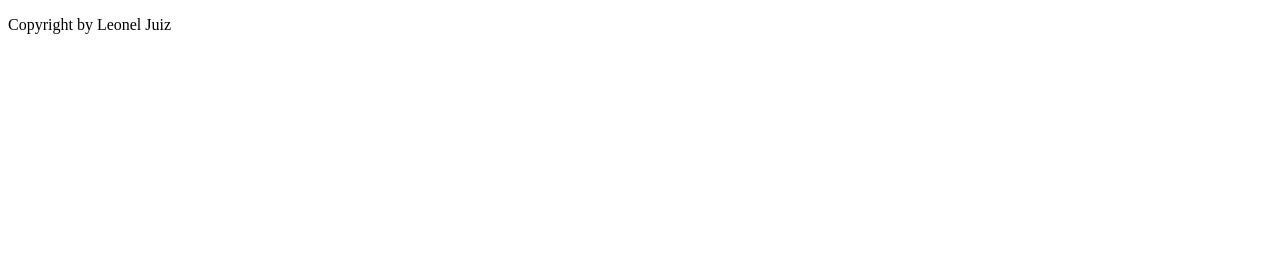
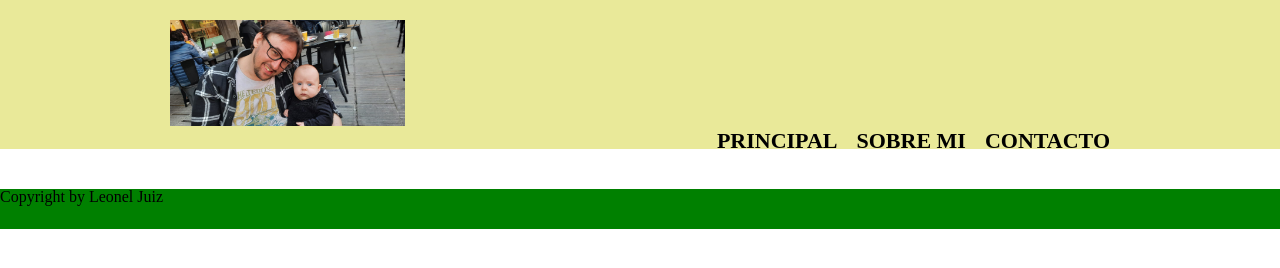
Before and after one commit to Atharindamel/Pagina-presentacion, a plain HTML site: page index.html in a window 1280 px wide. Drawn offline with Linux system fonts and the light colour scheme.

Commit message:
Actualizada, creada carpeta de imágenes, creada sección sobre mi

```diff
--- /dev/null
+++ b/about-me.css
@@ -0,0 +1,32 @@
+.caja{
+    width: 940px;
+    position: relative;
+    margin: 0 auto;
+}
+
+nav{
+    position: absolute;
+    top: 110px;
+    right: 0px;
+}
+
+nav li{
+    display: inline;
+    margin: 0 0 0 15px;
+}
+
+nav a{
+    text-transform: uppercase;
+    color: #000000;
+    font-weight: bold;
+    font-size: 22px;
+    text-decoration: none;
+}
+
+body{
+    background-image:url(imagenes/WhatsApp\ Image\ 2021-10-19\ at\ 20.54.43\ \(1\).jpeg);
+}
+
+main{
+    color: beige;
+}
--- a/index.html
+++ b/index.html
@@ -4,9 +4,28 @@
     <meta charset="UTF-8">
     <meta http-equiv="X-UA-Compatible" content="IE=edge">
     <meta name="viewport" content="width=device-width, initial-scale=1.0">
-    <title>Leonel Juiz</title>
+    <link rel="stylesheet" href="reset.css">
+    <link rel="stylesheet" href="style.css">
+    <title>Leonel Juiz - Portafolio</title>
 </head>
 <body>
+    <header>
+        <div class="caja">
+            <h1><img src="imagenes/WhatsApp Image 2021-10-19 at 20.54.43 (1).jpeg" id="imagen-portada"></h1>
+            <nav>
+                <ul>
+                    <li><a href="index.html">Principal</a></li>
+                    <li><a href="about-me.html">Sobre mi</a></li>
+                    <li><a href="contacto.html">Contacto</a></li>
+                </ul>
+            </nav>
+        </div>
+    </header>
+
+    <main>
+
+    </main>
+
     <div id="page-container">
         <div id="content-wrap">
             <!-- all other page content -->
--- /dev/null
+++ b/reset.css
@@ -0,0 +1,48 @@
+/* http://meyerweb.com/eric/tools/css/reset/
+   v2.0 | 20110126
+   License: none (public domain)
+*/
+
+html, body, div, span, applet, object, iframe,
+h1, h2, h3, h4, h5, h6, p, blockquote, pre,
+a, abbr, acronym, address, big, cite, code,
+del, dfn, em, img, ins, kbd, q, s, samp,
+small, strike, strong, sub, sup, tt, var,
+b, u, i, center,
+dl, dt, dd, ol, ul, li,
+fieldset, form, label, legend,
+table, caption, tbody, tfoot, thead, tr, th, td,
+article, aside, canvas, details, embed,
+figure, figcaption, footer, header, hgroup,
+menu, nav, output, ruby, section, summary,
+time, mark, audio, video {
+	margin: 0;
+	padding: 0;
+	border: 0;
+	font-size: 100%;
+	font: inherit;
+	vertical-align: baseline;
+}
+/* HTML5 display-role reset for older browsers */
+article, aside, details, figcaption, figure,
+footer, header, hgroup, menu, nav, section {
+	display: block;
+}
+body {
+	line-height: 1;
+}
+ol, ul {
+	list-style: none;
+}
+blockquote, q {
+	quotes: none;
+}
+blockquote:before, blockquote:after,
+q:before, q:after {
+	content: '';
+	content: none;
+}
+table {
+	border-collapse: collapse;
+	border-spacing: 0;
+}
--- a/style.css
+++ b/style.css
@@ -1,3 +1,39 @@
+header{
+    background-color: rgba(200, 200, 0, 0.4);
+    padding: 20px 0;
+    position: absolute top;
+}
+
+.caja{
+    width: 940px;
+    position: relative;
+    margin: 0 auto;
+}
+
+nav{
+    position: absolute;
+    top: 110px;
+    right: 0px;
+}
+
+nav li{
+    display: inline;
+    margin: 0 0 0 15px;
+}
+
+nav a{
+    text-transform: uppercase;
+    color: #000000;
+    font-weight: bold;
+    font-size: 22px;
+    text-decoration: none;
+}
+
+img{
+    width: 25%;
+    margin:initial;
+}
+
 #page-container {
     position: relative;
     min-height: 100vh;
@@ -8,7 +44,7 @@
 }
 
 #footer {
-    background-color: cadetblue;
+    background-color: green;
     position: absolute;
     bottom: auto;
     width: 100%;
```
Also changed, not shown: about-me.html (added, +31 -0 lines), imagenes/Foto nueva jpg.jpg (added), imagenes/Foto.jpg (added), imagenes/WhatsApp Image 2021-10-19 at 20.54.43 (1).jpeg (added), 1 other file.
